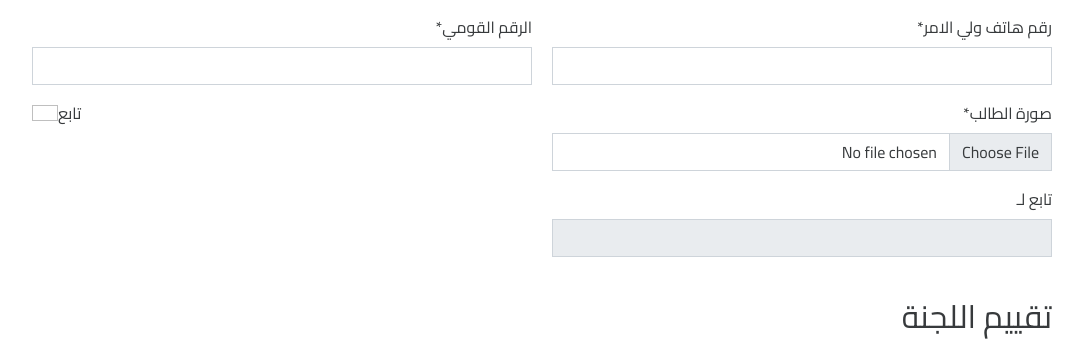
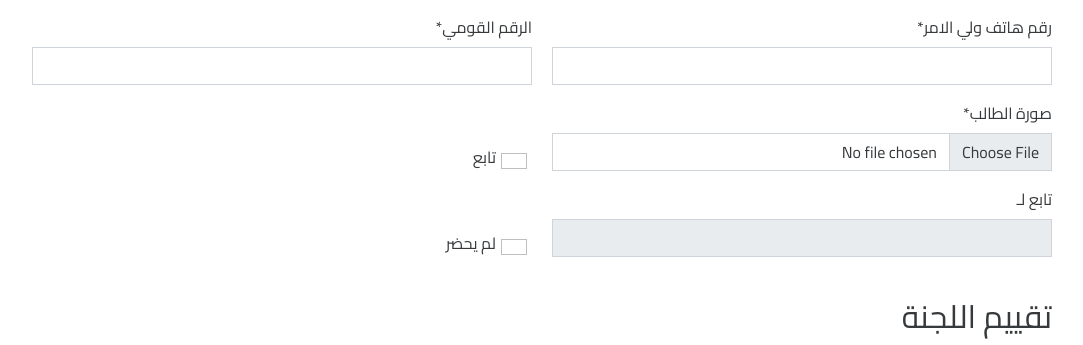
Before and after one commit to AhmedSaied94/trsana-applications-managment, a Django app: page /add-student/ in a window 1280 px wide. Shown: the part 793-1138 px from the top of the page, without its empty margins (98-1181 px from the left). Run offline with Django 4.2, Linux system fonts and the light colour scheme; a user stored in the database is signed in; some libraries are stand-ins or nearby versions.

Commit message:
added attend status

```diff
--- a/core/urls.py
+++ b/core/urls.py
@@ -26,5 +26,5 @@ urlpatterns = [
     path('', include('trsana.urls')),
 
 ]
-# if settings.DEBUG:
-urlpatterns += static(settings.MEDIA_URL, document_root=settings.MEDIA_ROOT)
+if settings.DEBUG:
+    urlpatterns += static(settings.MEDIA_URL, document_root=settings.MEDIA_ROOT)
--- a/trsana/admin.py
+++ b/trsana/admin.py
@@ -98,7 +98,7 @@ class StudentAdmin(ImportExportModelAdmin):
     resource_class = StudentResource
     list_display = ('name', 'file_no', 'group', 'birthdate',
                     'address', 'junior_cert_total', 'rel_to', 'get_author')
-    list_filter = ('birthplace', ResultFilter, 'rel', 'group', 'religion')
+    list_filter = ('birthplace', ResultFilter, 'rel', 'group', 'religion', 'not_attend')
 
     def get_author(self, obj):
         return format_html('<a href="{}{}/change/">{}</a>', reverse('admin:custom_account_userprofile_changelist'), obj.author.id, obj.author.username)
--- a/trsana/forms.py
+++ b/trsana/forms.py
@@ -43,6 +43,8 @@ class StudentForm(forms.ModelForm):
             attrs={'class': 'form-control d-block', 'id': 'relChk'}), required=False)
         self.fields['rel_to'] = forms.CharField(label='تابع لـ', widget=forms.TextInput(
             attrs={'class': 'form-control', 'style': 'width:500px;', 'id': 'relName', 'disabled': True}), max_length=50, required=False)
+        self.fields['not_attend'] = forms.BooleanField(label='لم يحضر', widget=forms.CheckboxInput(
+            attrs={'class': 'form-control', 'id': 'attendChk'}), required=False)
 
     class Meta:
         model = Student
@@ -54,15 +56,15 @@ class CommitteeForm(forms.ModelForm):
     def __init__(self, *args, **kwargs):
         super(CommitteeForm, self).__init__(*args, **kwargs)
         self.fields['committee_chairman'] = forms.FloatField(
-            label='تقييم رئيس اللجنة', widget=forms.NumberInput(attrs={'class': 'form-control', 'style': 'width:500px;'}), required=True)
+            label='تقييم رئيس اللجنة', widget=forms.NumberInput(attrs={'class': 'form-control grade', 'style': 'width:500px;'}), required=True)
         self.fields['first_member'] = forms.FloatField(
-            label='تقييم العضو الاول', widget=forms.NumberInput(attrs={'class': 'form-control', 'style': 'width:500px;'}), required=True)
+            label='تقييم العضو الاول', widget=forms.NumberInput(attrs={'class': 'form-control grade', 'style': 'width:500px;'}), required=True)
         self.fields['second_member'] = forms.FloatField(
-            label='تقييم العضو الثاني', widget=forms.NumberInput(attrs={'class': 'form-control', 'style': 'width:500px;'}), required=True)
+            label='تقييم العضو الثاني', widget=forms.NumberInput(attrs={'class': 'form-control grade', 'style': 'width:500px;'}), required=True)
         self.fields['third_member'] = forms.FloatField(
-            label='تقييم العضو الثالث', widget=forms.NumberInput(attrs={'class': 'form-control', 'style': 'width:500px;'}), required=True)
+            label='تقييم العضو الثالث', widget=forms.NumberInput(attrs={'class': 'form-control grade', 'style': 'width:500px;'}), required=True)
         self.fields['forth_member'] = forms.FloatField(
-            label='تقييم العضو الرابع', widget=forms.NumberInput(attrs={'class': 'form-control', 'style': 'width:500px;'}), required=True)
+            label='تقييم العضو الرابع', widget=forms.NumberInput(attrs={'class': 'form-control grade', 'style': 'width:500px;'}), required=True)
 
     class Meta:
         model = CommitteeEvaluation
@@ -74,19 +76,19 @@ class StudentGradesForm(forms.ModelForm):
     def __init__(self, *args, **kwargs):
         super(StudentGradesForm, self).__init__(*args, **kwargs)
         self.fields['arabic'] = forms.FloatField(
-            label='درجة اللغة العربية', widget=forms.NumberInput(attrs={'class': 'form-control', 'style': 'width:500px;'}), required=True)
+            label='درجة اللغة العربية', widget=forms.NumberInput(attrs={'class': 'form-control grade', 'style': 'width:500px;'}), required=True)
         self.fields['english'] = forms.FloatField(
-            label='درجة اللغة الانجليزية', widget=forms.NumberInput(attrs={'class': 'form-control', 'style': 'width:500px;'}), required=True)
+            label='درجة اللغة الانجليزية', widget=forms.NumberInput(attrs={'class': 'form-control grade', 'style': 'width:500px;'}), required=True)
         self.fields['math'] = forms.FloatField(label='درجة الرياضيات', widget=forms.NumberInput(
-            attrs={'class': 'form-control', 'style': 'width:500px;'}), required=True)
+            attrs={'class': 'form-control grade', 'style': 'width:500px;'}), required=True)
         self.fields['science'] = forms.FloatField(
-            label='درجة العلوم', widget=forms.NumberInput(attrs={'class': 'form-control', 'style': 'width:500px;'}), required=True)
+            label='درجة العلوم', widget=forms.NumberInput(attrs={'class': 'form-control grade', 'style': 'width:500px;'}), required=True)
         self.fields['social_studies'] = forms.FloatField(
-            label='درجة الدراسات الاجتماعية', widget=forms.NumberInput(attrs={'class': 'form-control', 'style': 'width:500px;'}), required=True)
+            label='درجة الدراسات الاجتماعية', widget=forms.NumberInput(attrs={'class': 'form-control grade', 'style': 'width:500px;'}), required=True)
         self.fields['computer'] = forms.FloatField(
-            label='درجة الحاسب الالي', widget=forms.NumberInput(attrs={'class': 'form-control', 'style': 'width:500px;'}), required=True)
+            label='درجة الحاسب الالي', widget=forms.NumberInput(attrs={'class': 'form-control grade', 'style': 'width:500px;'}), required=True)
         self.fields['spelling'] = forms.FloatField(
-            label='درجة الاملاء', widget=forms.NumberInput(attrs={'class': 'form-control', 'style': 'width:500px;'}), required=True)
+            label='درجة الاملاء', widget=forms.NumberInput(attrs={'class': 'form-control grade', 'style': 'width:500px;'}), required=True)
 
     class Meta:
         model = StudentGrades
--- a/trsana/models.py
+++ b/trsana/models.py
@@ -73,6 +73,7 @@ class Student(models.Model):
         _("اسم التابع"), max_length=50, null=True, blank=True)
     author = models.ForeignKey(
         settings.AUTH_USER_MODEL, verbose_name=_("المحرر"), on_delete=models.SET_NULL, null=True, related_name='author')
+    not_attend = models.BooleanField(_("لم يحضر"), default=False)
 
     class Meta:
         verbose_name = _("الطالب")
--- a/trsana/templates/trsana/add_student.html
+++ b/trsana/templates/trsana/add_student.html
@@ -1,5 +1,19 @@
 {% extends 'base/main.html' %} {% load crispy_forms_tags %}
- {% block title %}{{ title }}{% endblock %} {% block main %}
+ {% block title %}{{ title }}{% endblock %}
+ {% block extra_head %}
+ <style>
+  #div_id_not_attend, #div_id_rel{
+    min-width: 500px;
+    display:flex;
+    align-items:flex-end;
+    align-self:flex-end;
+  }
+  #div_id_not_attend input, #div_id_rel input{
+    margin: 0 5px;
+  }
+ </style>
+ {% endblock extra_head %}
+ {% block main %}
 <div>
   <form
     method="POST"
@@ -23,17 +37,17 @@
     {% endif %}
 
     <h2>بيانات الطالب</h2>
-    <div class='d-flex justify-content-between flex-wrap py-4'>
+    <div id='student_form' class='d-flex justify-content-between flex-wrap py-4'>
       {{ student_form|crispy }}
     </div>
 
     <h2>تقييم اللجنة</h2>
-    <div class='d-flex justify-content-between flex-wrap py-4'>
+    <div id='comm_form' class='d-flex justify-content-between flex-wrap py-4'>
       {{ committee_form|crispy }}
     </div>
 
     <h2>درجات الطالب</h2>
-    <div class='d-flex justify-content-between flex-wrap py-4'>
+    <div id='grades_form' class='d-flex justify-content-between flex-wrap py-4'>
       {{ grades_form|crispy }}
     </div>
 
@@ -47,15 +61,33 @@
 
 <script>
   var relChk = $('#relChk')
+  var attendChk = $('#attendChk')
+  grades = $('.grade')
   var relName = $('#relName')
+  var relP = $('#div_id_rel').parent()
+  var not_attendP = $('#div_id_not_attend').parent()
+  not_attendP.css('display', 'flex')
+  relP.css('display', 'flex')
+  var commForm = $('#comm_form').children()
+  var gradesForm = $('#grades_form').children()
   $(()=>{
     if (document.getElementById('relChk').checked === true) relName.attr('disabled', false)
+
   })
   relChk.click(()=>{
     console.log(document.getElementById('relChk').checked)
     if (document.getElementById('relChk').checked === true) relName.attr('disabled', false)
     else relName.attr('disabled', true)
   })
+  attendChk.click(()=>{
+    console.log(document.getElementById('attendChk').checked)
+    for (var i=0; i<grades.length; i++) {
+      if (document.getElementById('attendChk').checked === true) {
+        grades[i].value = 0
+      }
+    }
+
+  })
 
 </script>
 
--- a/trsana/views.py
+++ b/trsana/views.py
@@ -164,6 +164,9 @@ def results(request):
     students = Student.objects.all().order_by('file_no')
     cities = [st.birthplace for st in students]
     groups = [st.group for st in students]
+    if request.GET.get('attend') and request.GET.get('attend') != 'الكل':
+        students = students.filter(not_attend=False if request.GET.get('attend') == 'حضر' else True)
+
     if request.GET.get('city') and request.GET.get('city') != 'الكل':
         students = students.filter(birthplace=request.GET.get('city'))
     if request.GET.get('rel') and request.GET.get('rel') != 'الكل':
```
Also changed, not shown: core/settings.py (+7 -7 lines), trsana/templates/trsana/results.html (+16 -2 lines), db.sqlite3, trsana/migrations/0016_student_not_attend_and_more.py (added), 2 other files.
